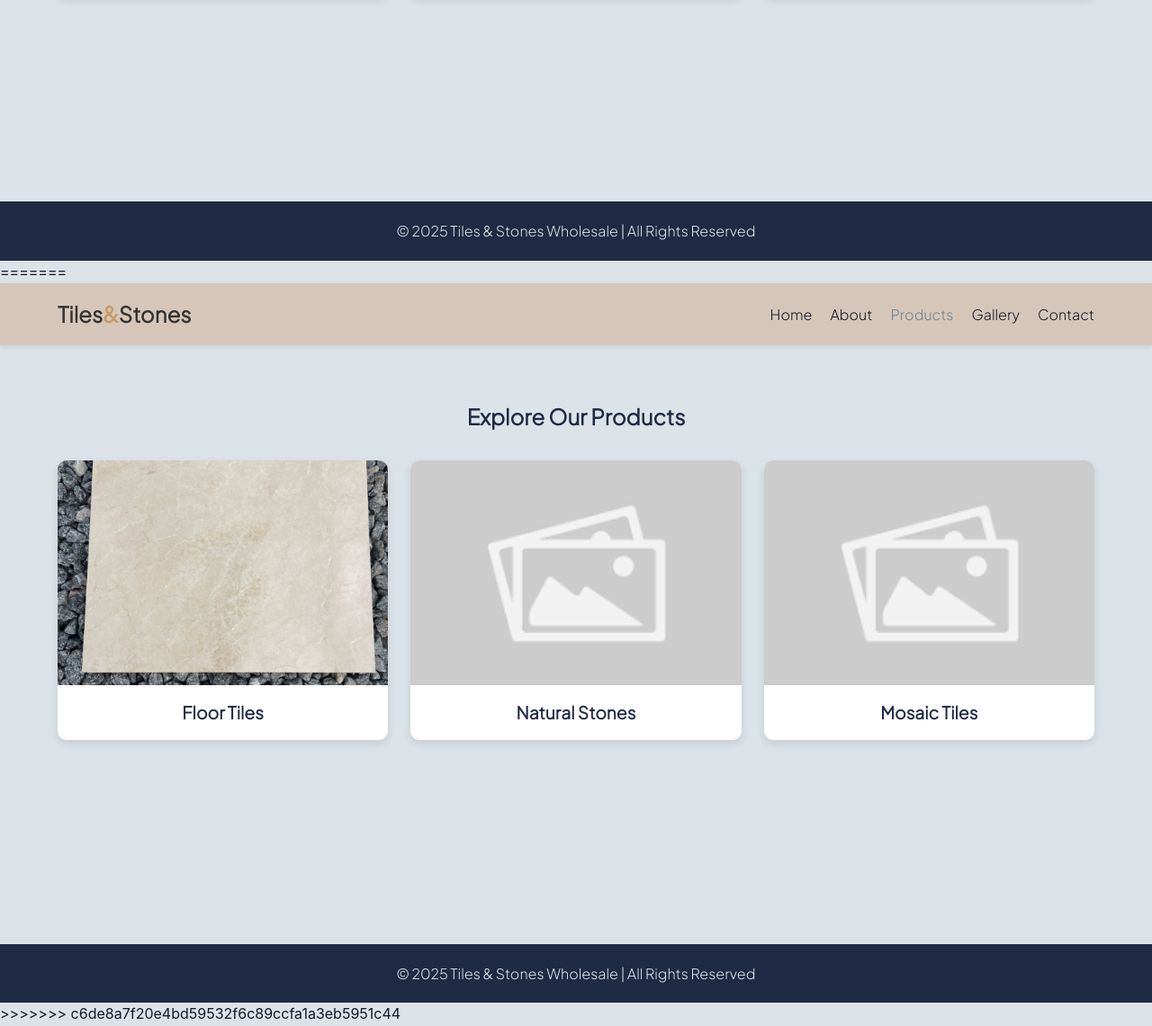
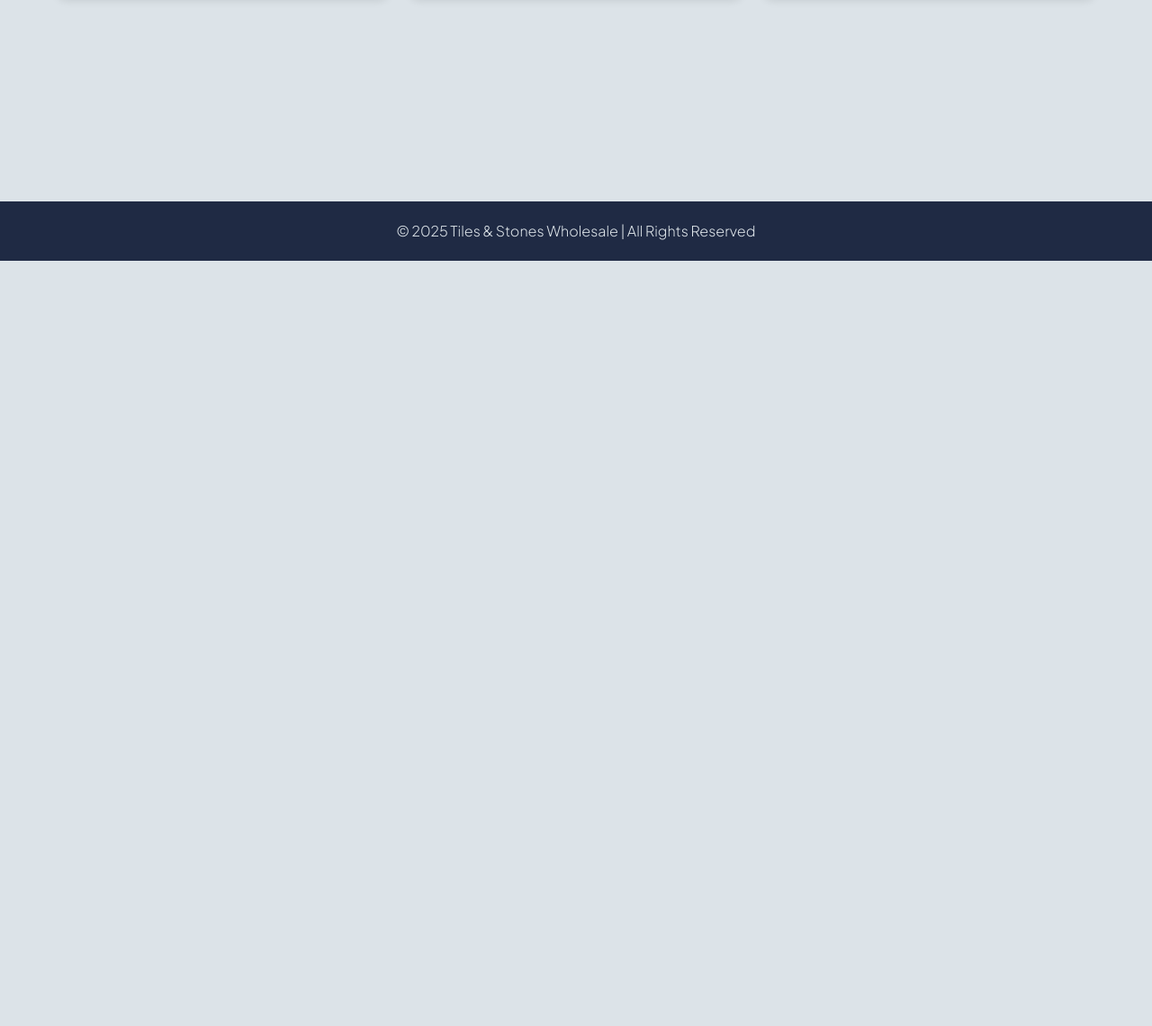
Before and after one commit to topboykelly/tiles, a website: page products.html in a window 1280 px wide. Shown: the part 536-1677 px from the top of the page at 90% size. After the commit the page ends 826 px from the top, so only its background shows below. Drawn offline with Linux system fonts and the light colour scheme.

Commit message:
Auto commit 2025-11-09 22:28:56

```diff
--- a/products.html
+++ b/products.html
@@ -65,71 +65,3 @@
     <script src="js/script.js"></script>
   </body>
 </html>
-=======
-<!DOCTYPE html>
-<html lang="en">
-  <head>
-    <meta charset="UTF-8" />
-    <meta name="viewport" content="width=device-width, initial-scale=1.0" />
-    <title>Products | Tiles & Stones</title>
-    <link rel="stylesheet" href="css/style.css" />
-  </head>
-  <body>
-    <div class="page-wrapper">
-      <!-- Navbar -->
-      <header class="navbar">
-        <div class="container nav-container">
-          <div class="logo">Tiles<span>&</span>Stones</div>
-
-          <!-- Animated Hamburger Icon -->
-          <div class="menu-toggle" id="menu-toggle">
-            <span></span>
-            <span></span>
-            <span></span>
-          </div>
-
-          <!-- Navigation Links -->
-          <nav>
-            <ul class="nav-links" id="nav-links">
-              <li><a href="index.html">Home</a></li>
-              <li><a href="#about">About</a></li>
-              <li><a href="products.html" class="active">Products</a></li>
-              <li><a href="gallery.html">Gallery</a></li>
-              <li><a href="contacts.html">Contact</a></li>
-            </ul>
-          </nav>
-        </div>
-      </header>
-
-      <section class="featured-products">
-        <div class="container">
-          <h2>Explore Our Products</h2>
-          <div class="product-grid">
-            <!-- Repeat product cards as needed -->
-            <div class="product-card">
-              <img src="assets/images/floortiles.jpg" alt="Floor Tiles" />
-              <h3>Floor Tiles</h3>
-            </div>
-            <div class="product-card">
-              <img src="assets/images/placeholder.jpg" alt="Natural Stones" />
-              <h3>Natural Stones</h3>
-            </div>
-            <div class="product-card">
-              <img src="assets/images/placeholder.jpg" alt="Mosaic Tiles" />
-              <h3>Mosaic Tiles</h3>
-            </div>
-          </div>
-        </div>
-      </section>
-
-      <footer>
-        <div class="container footer-content">
-          <p>© 2025 Tiles & Stones Wholesale | All Rights Reserved</p>
-        </div>
-      </footer>
-    </div>
-
-    <script src="js/script.js"></script>
-  </body>
-</html>
->>>>>>> c6de8a7f20e4bd59532f6c89ccfa1a3eb5951c44
```
